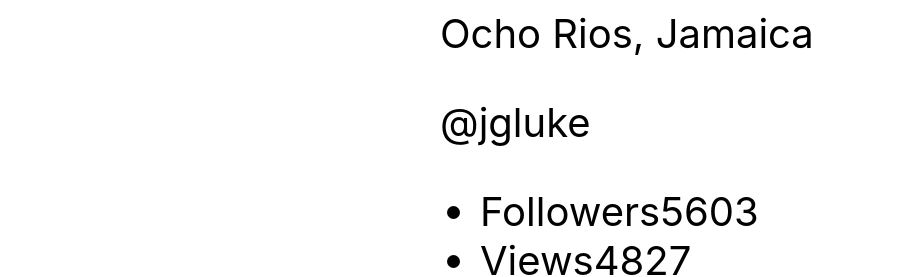
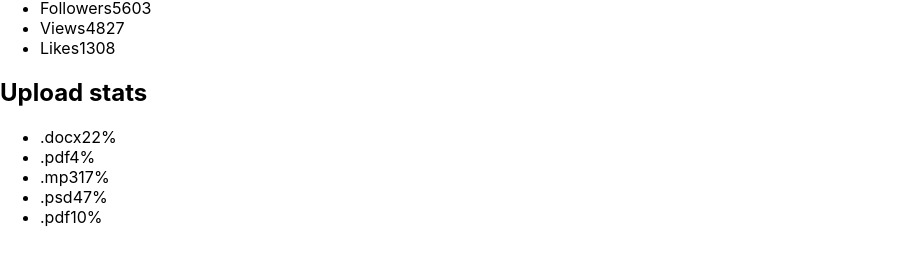
Before and after one commit to TetianaKokoilo/goit-react-hw-01-components, a React (Create React App) app: page / in a window 1280 px wide. Shown: the part 430-707 px from the top of the page, without its empty margins (0-903 px from the left). Built offline with nearby package versions, Linux system fonts and the light colour scheme.

Commit message:
add task 2 Statistics jsx

```diff
--- a/src/App.jsx
+++ b/src/App.js
@@ -1,19 +1,12 @@
 import Profile from './components/profile/Profile';
+import user from './components/jsonfiles/user';
 
-import user from './components/jsonfiles/user';
+import Statistics from './components/statistics/Statistics';
+import data from './components/jsonfiles/data';
 
 export const App = () => {
   return (
-    <div
-      style={{
-        // height: '100vh',
-        display: 'flex',
-        justifyContent: 'center',
-        alignItems: 'center',
-        fontSize: 40,
-        color: '#010101',
-      }}
-    >
+    <div>
       <Profile
         username={user.username}
         tag={user.tag}
@@ -23,6 +16,10 @@
         quantityViews={user.stats.views}
         quantityLikes={user.stats.likes}
       />
+
+      <Statistics title="Upload stats" stats={data} />
+
+
     </div>
   );
 };
--- /dev/null
+++ b/src/components/statistics/Statistics.jsx
@@ -0,0 +1,31 @@
+import PropTypes from 'prop-types';
+
+export default function Statistics({ title, stats }) {
+  return (
+    <section class="statistics">
+      <h2 class="title">{title}</h2>
+
+      <ul class="stat-list">
+        {stats.map(stat => {
+          return (
+            <li key={stat.id} class="item">
+              <span class="label">{stat.label}</span>
+              <span class="percentage">{stat.percentage}%</span>
+            </li>
+          );
+        })}
+      </ul>
+    </section>
+  );
+}
+
+Statistics.propTypes = {
+  title: PropTypes.string.isRequired,
+  stats: PropTypes.arrayOf(
+    PropTypes.shape({
+      id: PropTypes.string.isRequired,
+      label: PropTypes.string.isRequired,
+      percentage: PropTypes.number.isRequired,
+    })
+  ),
+};
```
